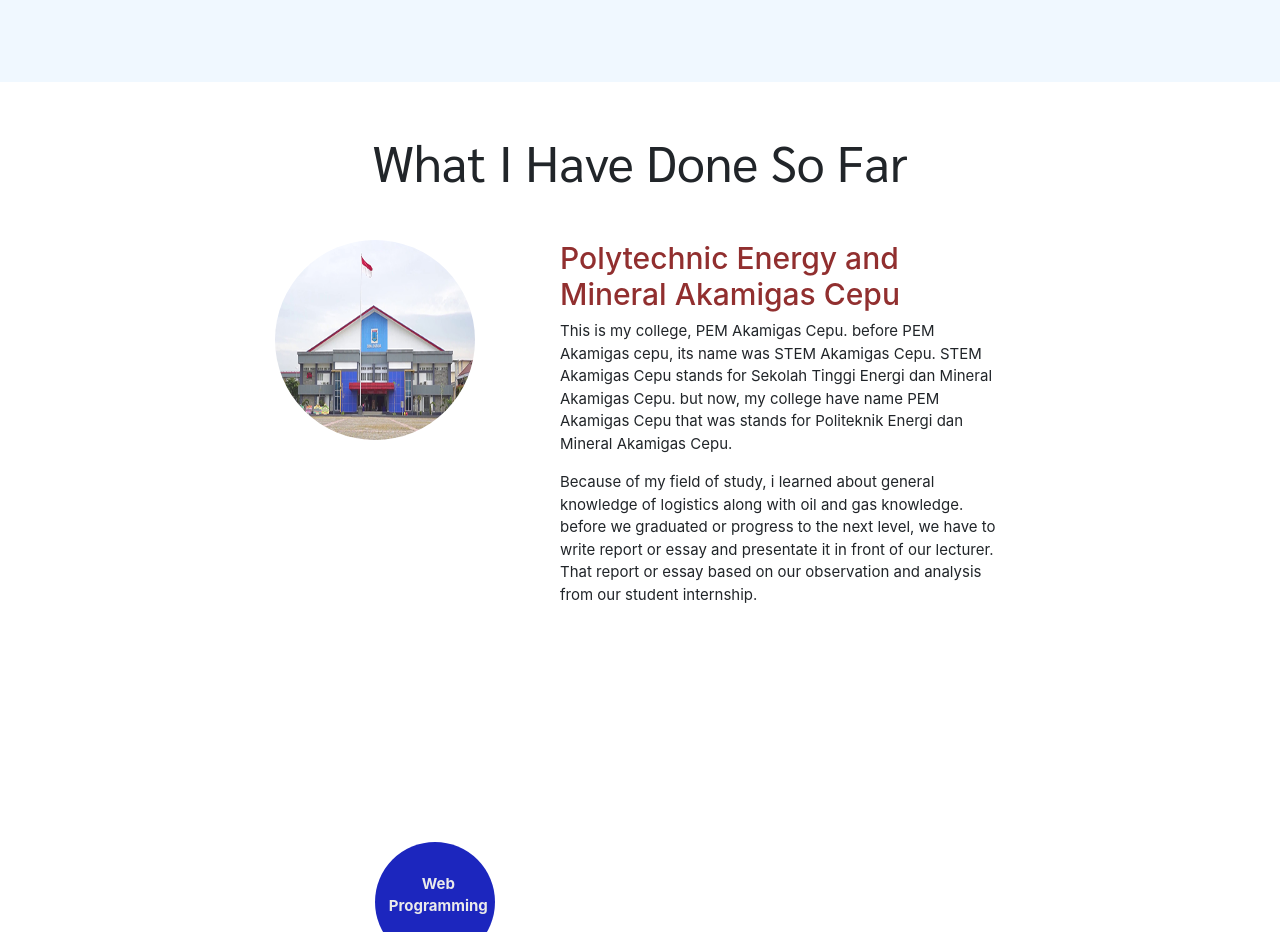
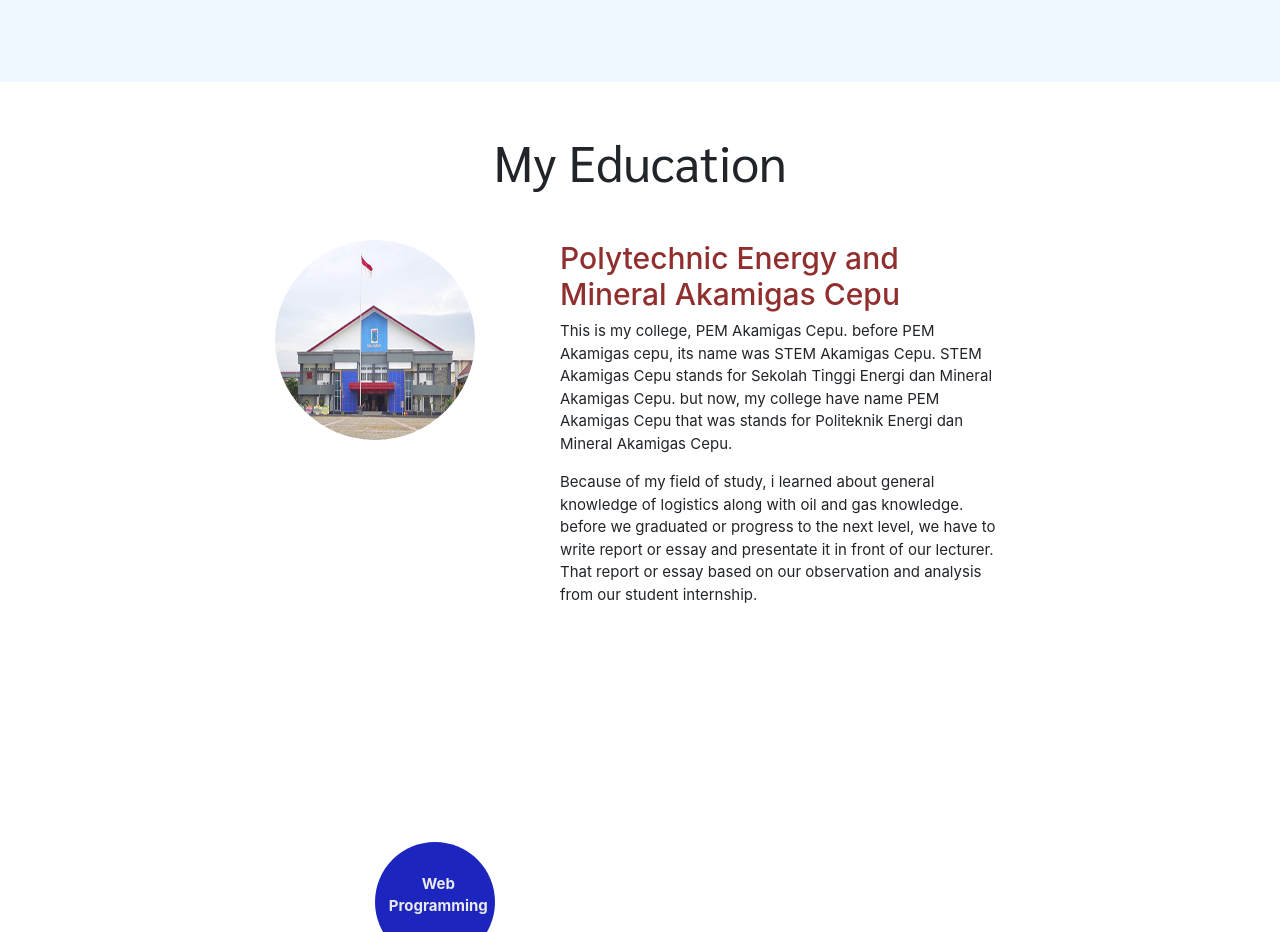
Before and after one commit to BlackRed30/blackred, a plain HTML site: page index.html in a window 1280 px wide. Shown: the part 1040-1972 px from the top of the page. Drawn offline with nearby package versions, Linux system fonts and the light colour scheme; a web font is replaced by a local one.

Commit message:
Update index.html
change "what I have done so far" with "my education" caption

```diff
--- a/index.html
+++ b/index.html
@@ -67,7 +67,7 @@
   <!-- what i have done so far -->
   <section class="done-so-far" id="done-so-far">
     <div class="container">
-      <h1 class="judul-subbab mb-5 animasi-2">What I Have Done So Far</h1>
+      <h1 class="judul-subbab mb-5 animasi-2">My Education</h1>
       <div class="row justify-content-center">
         <div class="col-lg-3">
           <img src="img/pem_oktana.png" class="image-size-akamigas rounded-circle animasi-2 mb-4" alt="image1">
```
